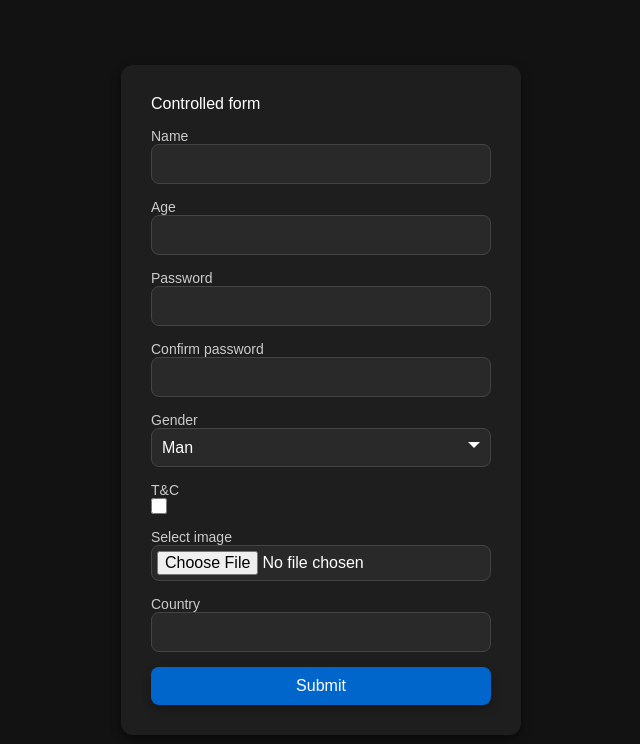
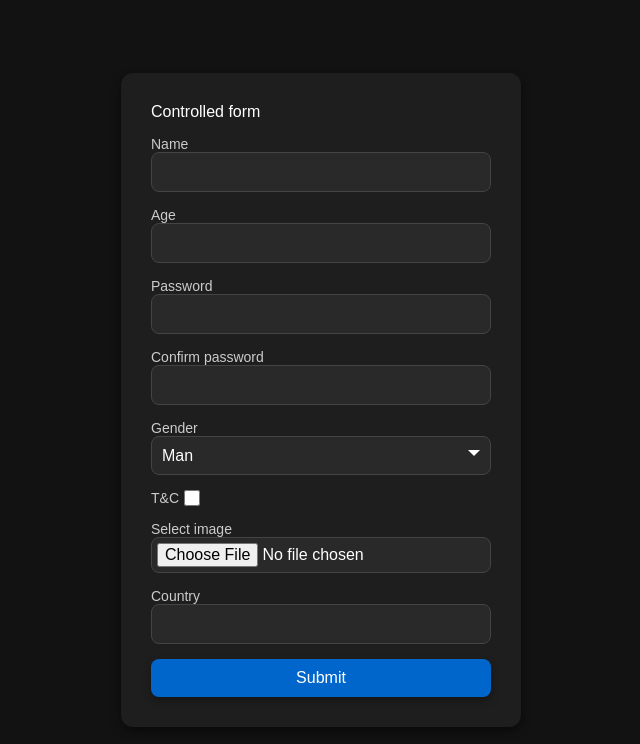
Before and after one commit to ezacd/react_form_proj, a Next.js app in the folder proj/: page /controlled in a window 1280 px wide. Shown: the top 744 px of the page, without its empty margins (319-959 px from the left). Built offline with nearby package versions, Linux system fonts and the light colour scheme.

Commit message:
fix: form TC styles

```diff
--- a/proj/src/app/controlled/controlled_page.css
+++ b/proj/src/app/controlled/controlled_page.css
@@ -106,3 +106,9 @@ select option {
   background-color: #292929;
   color: #ffffff;
 }
+
+.TC {
+  display: flex;
+  flex-direction: row;
+  gap: 5px;
+}
--- a/proj/src/app/controlled/page.tsx
+++ b/proj/src/app/controlled/page.tsx
@@ -29,7 +29,7 @@ export default function Controlled() {
               <option value="woman">Woman</option>
             </select>
           </label>
-          <label>
+          <label className="TC">
             T&C
             <input type="checkbox" />
           </label>
--- a/proj/src/app/uncontrolled/page.tsx
+++ b/proj/src/app/uncontrolled/page.tsx
@@ -29,7 +29,7 @@ export default function Unontrolled() {
               <option value="woman">Woman</option>
             </select>
           </label>
-          <label>
+          <label className="TC">
             T&C
             <input type="checkbox" />
           </label>
--- a/proj/src/app/uncontrolled/uncontrolled_page.css
+++ b/proj/src/app/uncontrolled/uncontrolled_page.css
@@ -106,3 +106,9 @@ select option {
   background-color: #292929;
   color: #ffffff;
 }
+
+.TC {
+  display: flex;
+  flex-direction: row;
+  gap: 5px;
+}
```
